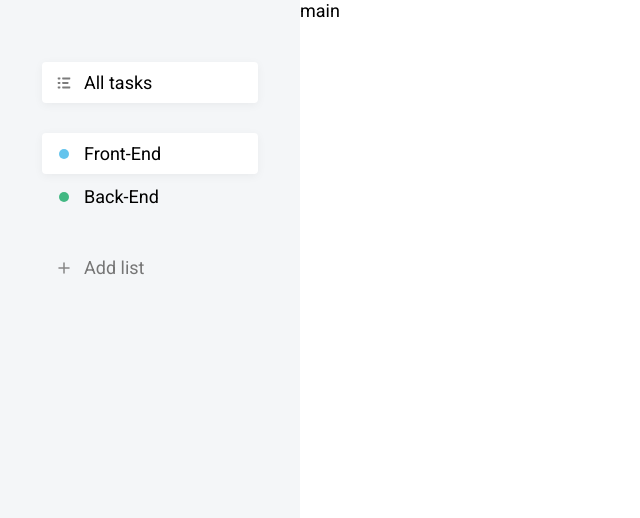
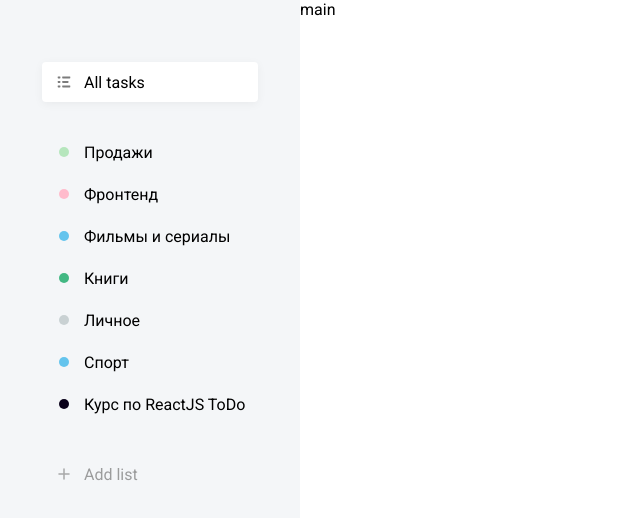
Before and after one commit to Olehmuz/ToDoReact, a React app: page / in a window 1280 px wide. Shown: the whole page, without its empty margins (0-640 px from the left). Built offline with nearby package versions, Linux system fonts and the light colour scheme.

Commit message:
addListBtn

```diff
--- a/src/assets/db.json
+++ b/src/assets/db.json
@@ -26,14 +26,15 @@
         "colorId": 1
       },
       {
+        "id": 6,
         "name": "Спорт",
-        "colorId": 3,
-        "id": 6
+        "colorId": 3
       },
       {
+        "id": 7,
         "name": "Курс по ReactJS ToDo",
-        "colorId": 7,
-        "id": 7
+        "colorId": 7
+
       }
     ],
     "tasks": [
--- a/src/components/AddList/AddList.jsx
+++ b/src/components/AddList/AddList.jsx
@@ -2,11 +2,22 @@ import "./addList.scss";
 import List from "../list/List";
 import React, {useState} from "react";
 import Badge from "../Badge/Badge";
-const AddList = ({colors}) => {
+const AddList = ({onAdd, colors}) => {
   const [state, setState] = useState(0);
   const [selectedColor, selectColor] = useState(colors[0].id);
+  const [inputValue, updInpValue] = useState("");
 
   const togglePopUp = () => {setState(state === 0 ? 1 : 0);selectColor(colors[0].id);}
+
+  const onAddList = () => {
+    const newListItem = {
+      "id": Math.random(),
+      "name": inputValue,
+      "colorId": selectedColor,
+      "color": colors.find(color => color.id === selectedColor).name
+    }
+    onAdd(newListItem);
+  }
   return (
     <React.Fragment>
       <List
@@ -61,15 +72,17 @@ const AddList = ({colors}) => {
               />
             </svg>
             <input
+              onChange={e => updInpValue(e.target.value)}
               className="field addList__field"
               type="text"
               placeholder="List name"
+              value={inputValue}
             />
             <div className="addList__colors">
               {colors.map(el => <Badge key={el.id} color={el.name} onclick={() => selectColor(el.id)} active={selectedColor === el.id && "active"}/>)}
 
             </div>
-            <button className="btn addList__btn">Add</button>
+            <button onClick={onAddList} className="btn addList__btn">Add</button>
           </div>
         </div>
       ) : null}
--- a/src/components/App.js
+++ b/src/components/App.js
@@ -1,8 +1,18 @@
 import "./App.scss";
+import React, {useState} from 'react';
 import AddList from "./AddList/AddList";
 import List from "./list/List";
 import DB from "./../assets/db.json";
 function App() {
+  const [lists, setNewLists] = useState(DB.lists.map((el) =>{
+    el.color = DB.colors.find(color => color.id === el.colorId).name;
+    return el;
+  }));
+  console.log(lists)
+  const onAddList = (newObj) => {
+    const newList = [...lists, newObj];
+    setNewLists(newList);
+  }
   return (
     <div className="App">
       <div className="sidebar">
@@ -28,25 +38,14 @@ function App() {
             },
 
           ]}
-          isRemovable={true}
+          isRemovable={false}
         />
 
         <List
-          items={[
-            {
-              color: "blue",
-              name: "Front-End",
-              active: true,
-            },
-            {
-              color: "green",
-              name: "Back-End",
-              active: false,
-            },
-          ]}
+          items={lists}
           isRemovable={true}
         />
-        <AddList colors={DB.colors}/>
+        <AddList onAdd={onAddList} colors={DB.colors}/>
       </div>
       <div className="main">main</div>
     </div>
--- a/src/components/list/list.scss
+++ b/src/components/list/list.scss
@@ -15,12 +15,25 @@
         margin-bottom: 30px;
         &--plus{
             color:#767676;
+            transition: 0.2s ease all;
+            opacity: 0.7;
+            &:hover{
+                opacity: 1;
+                background: none!important;
+                box-shadow: none!important;
+            }
         }
         li{
             margin: 2px;
             padding: 10px 12px;
             display: flex;
             align-items: center;
+            transition: 0.2s ease all;
+            &:hover{
+                background: #FFFFFF;
+                box-shadow: 0px 2px 10px rgba(0, 0, 0, 0.05);
+                border-radius: 4px;
+            }
             .icon__wrap{
                 display: flex;
                 align-items: center;
--- a/src/index.js
+++ b/src/index.js
@@ -11,7 +11,4 @@ root.render(
   </React.StrictMode>
 );
 
-// If you want to start measuring performance in your app, pass a function
-// to log results (for example: reportWebVitals(console.log))
-// or send to an analytics endpoint. Learn more: https://bit.ly/CRA-vitals
 reportWebVitals();
--- a/src/index.scss
+++ b/src/index.scss
@@ -2,7 +2,7 @@
   margin: 0;
   padding: 0;
   list-style-type: none;
-  font-size: 18px;
+  font-size: 16px;
   outline:none;
 }
 body, html, #root{
```
Also changed, not shown: src/components/list/List.jsx (line endings or trailing spaces).
